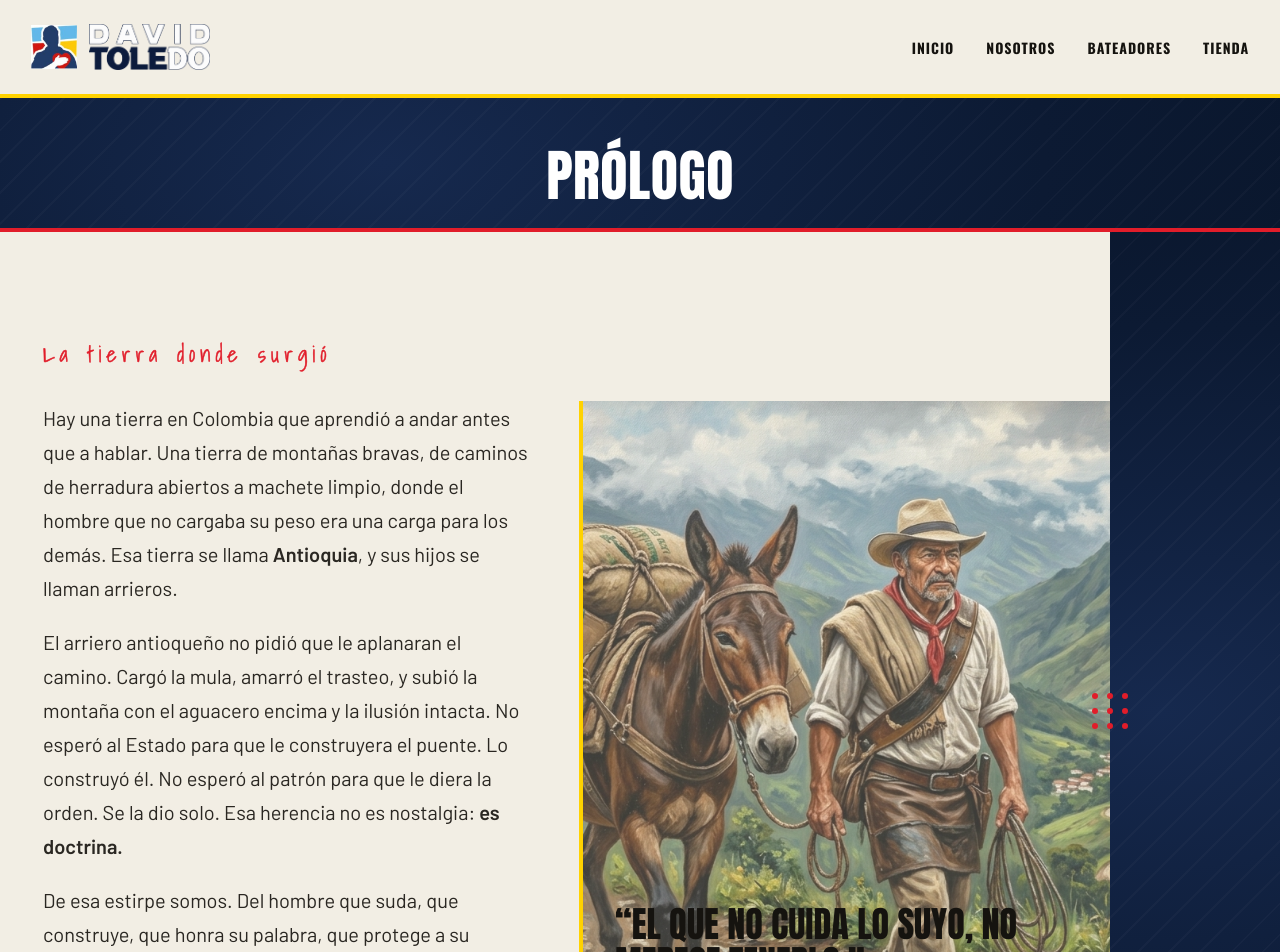
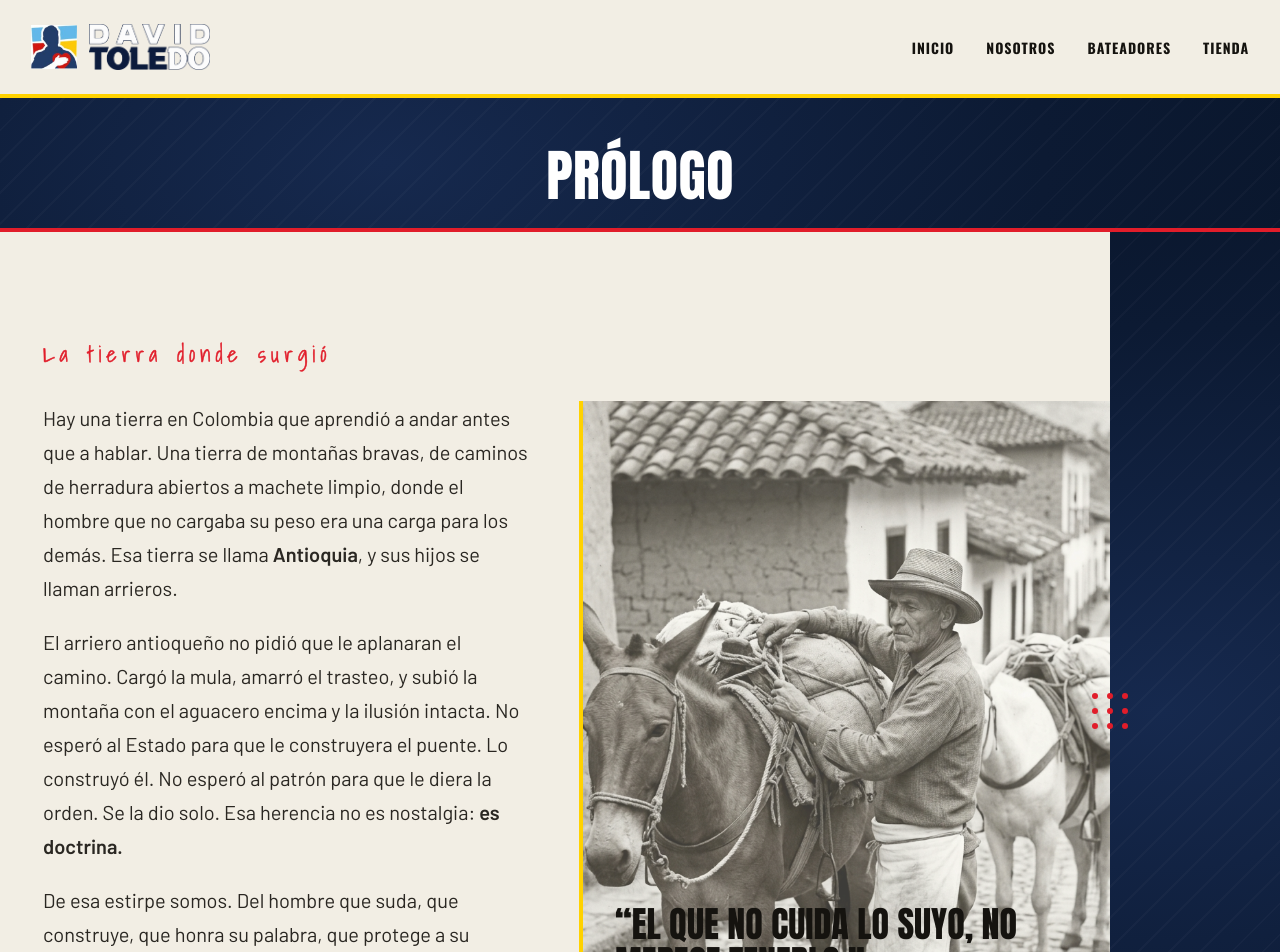
Before and after one commit to EsneiderCdD/movimiento-bate, a Next.js app: page /nosotros in a window 1280 px wide. Shown: the top 952 px of the page. Built offline with nearby package versions, Linux system fonts and the light colour scheme.

Commit message:
(nosotros)

```diff
--- a/src/components/specific/nosotros/NosotrosPageContent.module.css
+++ b/src/components/specific/nosotros/NosotrosPageContent.module.css
@@ -131,7 +131,7 @@
   content: "";
   position: absolute;
   inset: 0;
-  background-image: url("/arriero-mov.jpg");
+  background-image: url("/arriero_antioqueño.jpg");
   background-size: cover;
   background-position: center;
   opacity: 0.75;
```
